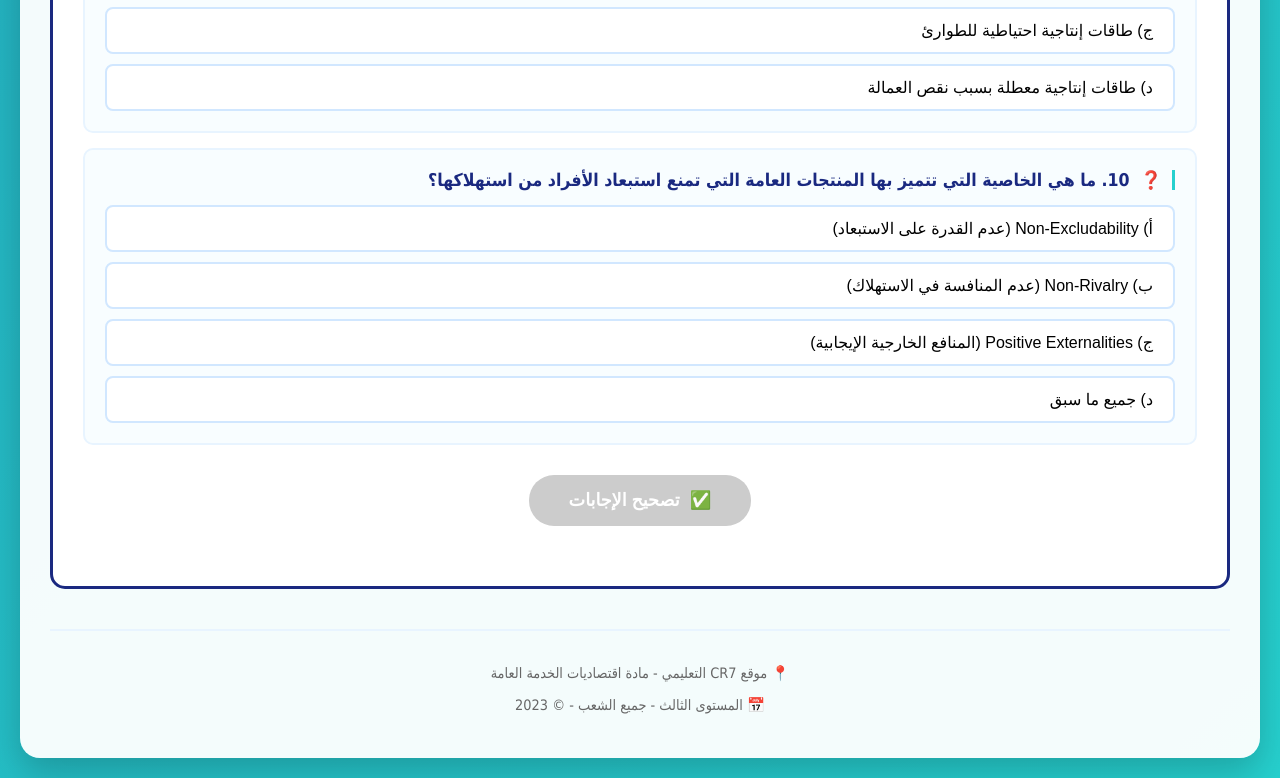
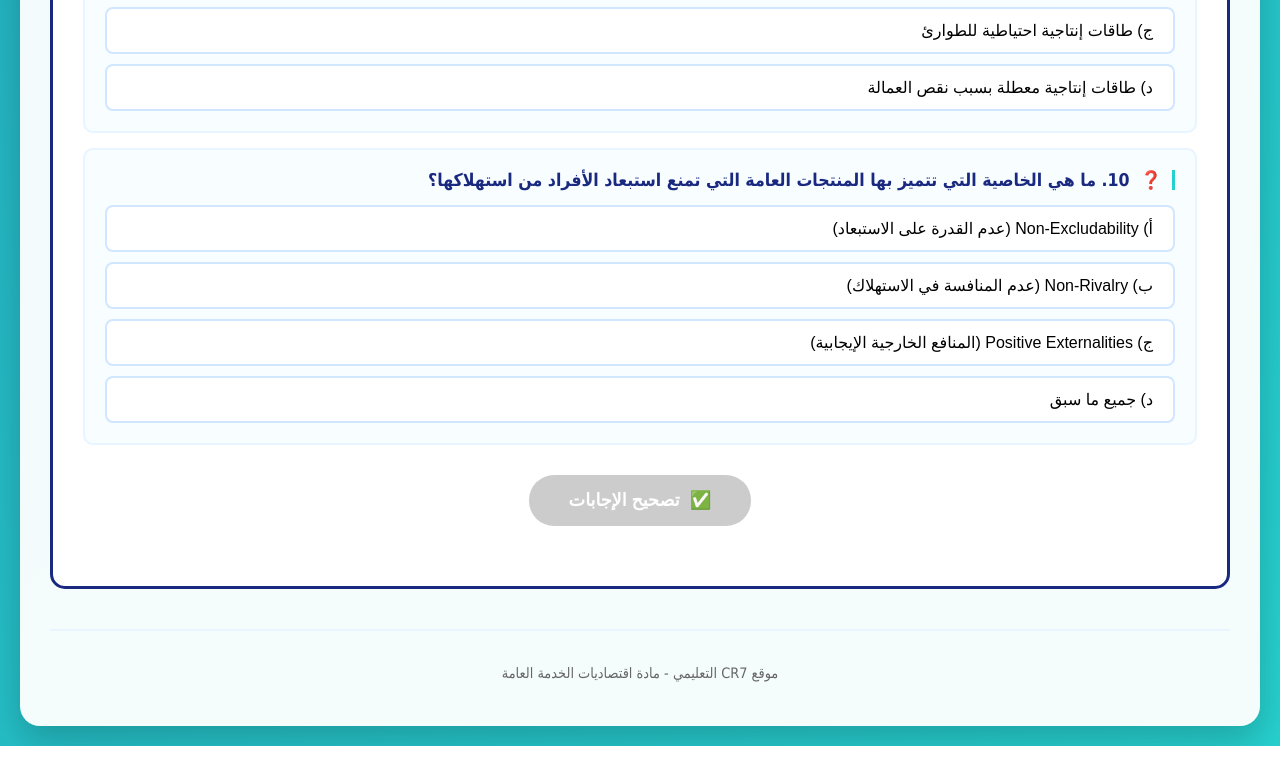
Before and after one commit to GOW-FLASH/CR7--charts, a plain HTML site: page index.html in a window 1280 px wide. Shown: the part 9565-10343 px from the top of the page. After the commit the page ends 10311 px from the top, so only its background shows below. Drawn offline with nearby package versions, Linux system fonts and the light colour scheme.

Commit message:
Update footer content in index.html
Removed emoji and copyright notice from footer.

```diff
--- a/index.html
+++ b/index.html
@@ -614,8 +614,8 @@
         </section>
 
         <footer class="footer">
-            <p>📍 موقع CR7 التعليمي - مادة اقتصاديات الخدمة العامة</p>
-            <p>📅 المستوى الثالث - جميع الشعب - © 2023</p>
+            <p> موقع CR7 التعليمي - مادة اقتصاديات الخدمة العامة</p>
+
         </footer>
     </div>
 
```
